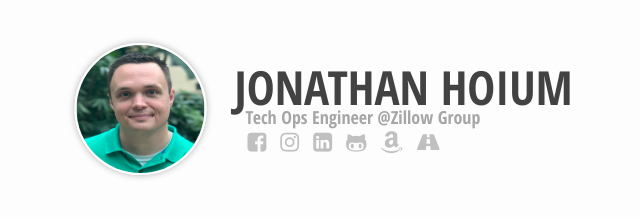
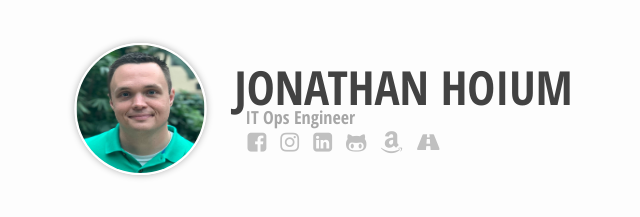
Before and after one commit to hoium/hoium.github.io, a Jekyll site: the page built from index.html, in a window 1280 px wide. Shown: the part 341-558 px from the top of the page, without its empty margins (273-913 px from the left). Built offline with Jekyll 4.4.1, drawn with Linux system fonts in a browser that asks for light colours.

Commit message:
Updated Description

```diff
--- a/_config.yml
+++ b/_config.yml
@@ -1,5 +1,5 @@
 title: Jonathan Hoium (hoium04)
-description: Tech Ops Engineer @Zillow Group
+description: IT Ops Engineer
 author:
   name: Jonathan Hoium
   nickname: hoium04
```
